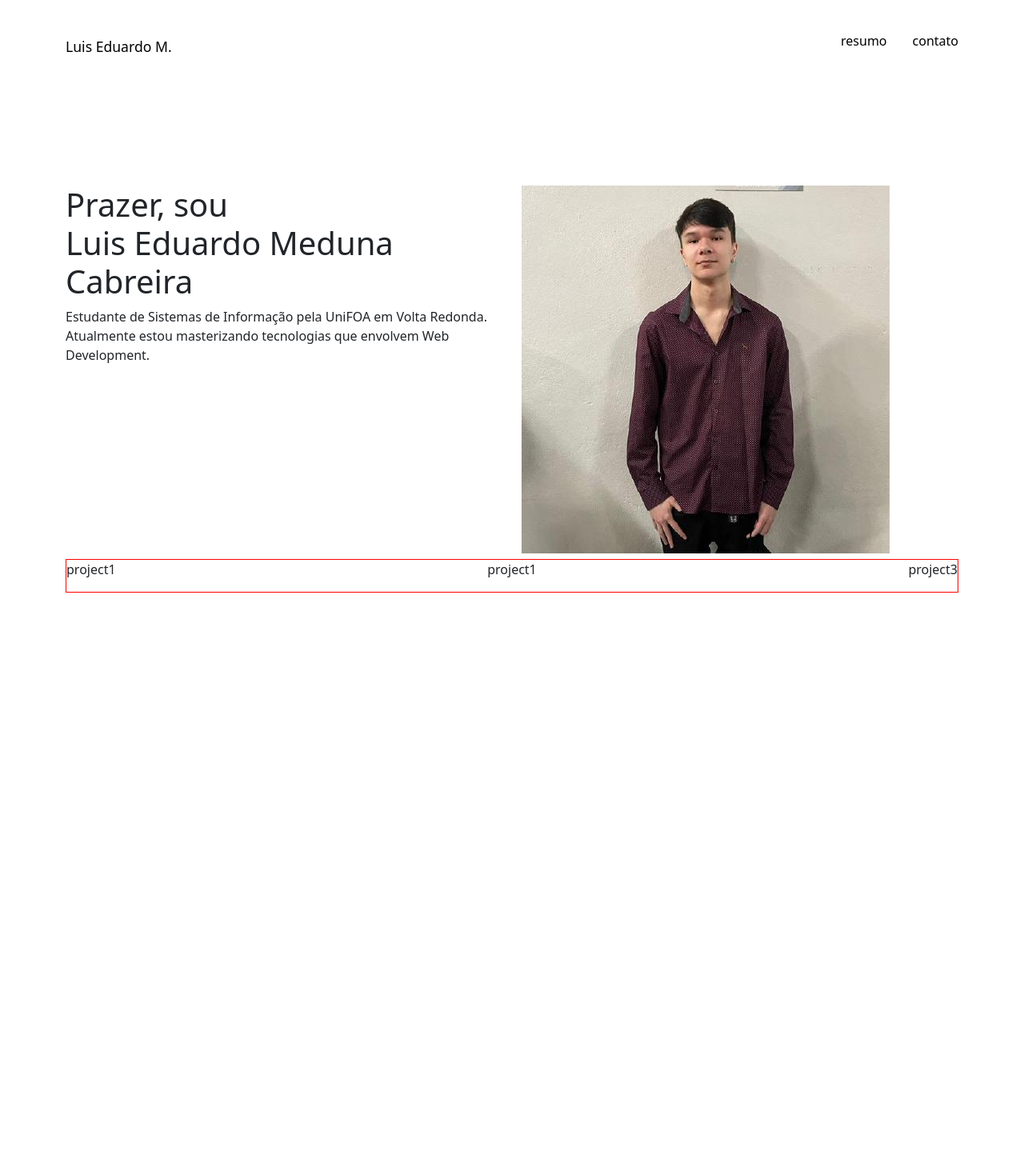
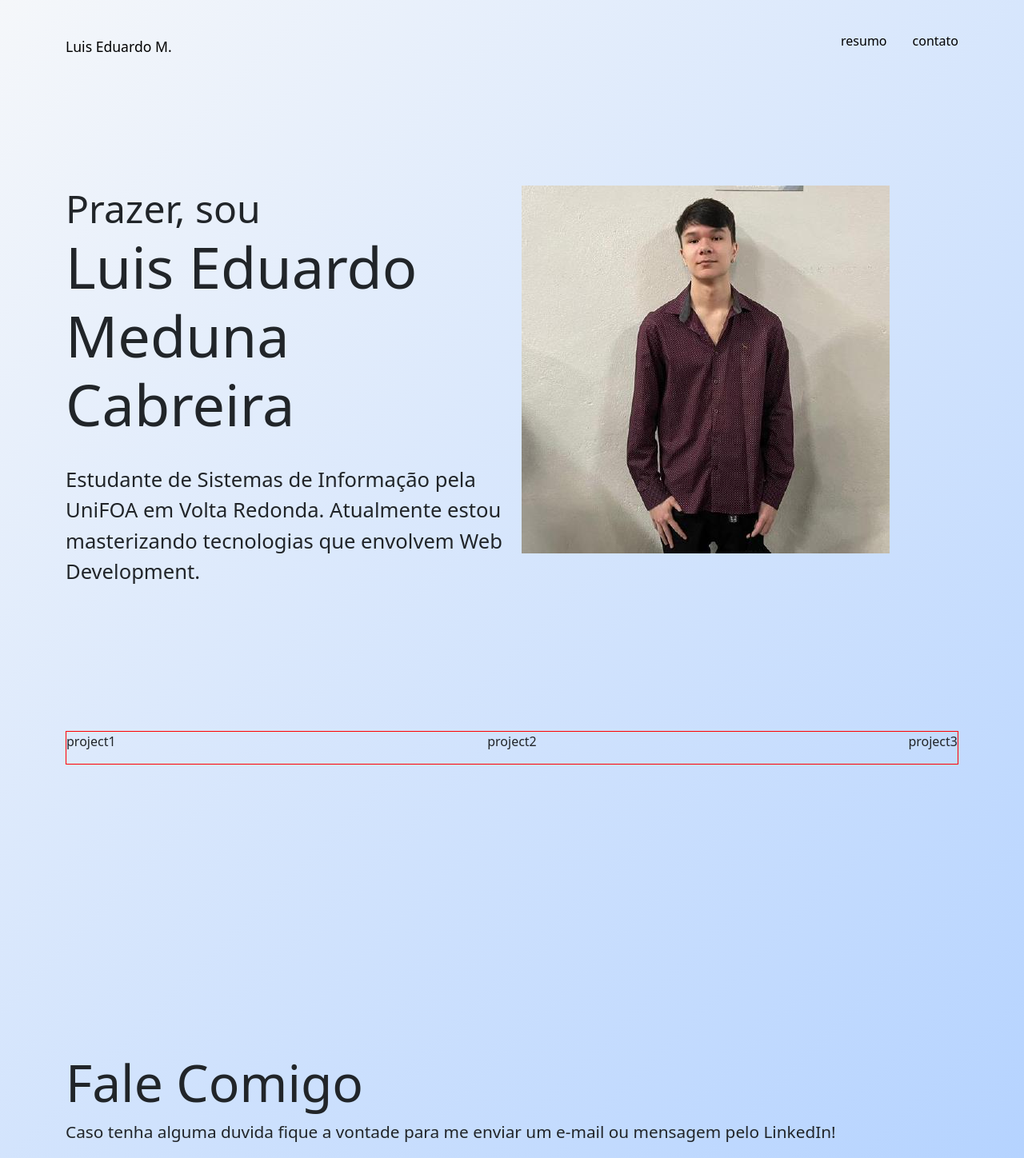
Before and after one commit to LuisEduardo-M/Portfolio, a React (Create React App) app: page / in a window 1280 px wide. Shown: the whole page at 80% size. Before the commit the page ends 800 px from the top, so only its background shows below. Built offline with nearby package versions, Linux system fonts and the light colour scheme.

Commit message:
css changes + contact

```diff
--- a/src/App.css
+++ b/src/App.css
@@ -2,10 +2,8 @@
 @import url('https://fonts.googleapis.com/css2?family=Roboto:wght@100;400&display=swap');
 
 body, html {
+  background-image: linear-gradient(135deg, #f5f7fa 0%, #b5d3ff 100%);
   scroll-behavior: smooth;
   margin: 0;
   padding: 0;
-    font-family: 'Roboto', sans-serif;
-    -moz-osx-font-smoothing: grayscale;
-    -webkit-font-smoothing: antialiased;
 }
--- a/src/App.js
+++ b/src/App.js
@@ -3,6 +3,7 @@ import Header from './components/Header/Header';
 import Home from './components/Home/Home';
 import Projects from './components/Projects/Projects';
 import 'bootstrap/dist/css/bootstrap.min.css';
+import Contact from './components/Contact/Contact';
 
 function App() {
   return (
@@ -10,6 +11,7 @@ function App() {
       <Header />
       <Home />
       <Projects />
+      <Contact />
     </>
   );
 }
--- /dev/null
+++ b/src/components/Contact/Contact.js
@@ -0,0 +1,22 @@
+import React from "react";
+import styles from './Contact.module.css';
+
+const Contact = () => {
+    return (
+        <div className={styles.contact_container}>
+            <div className="container">
+                <div className="row">
+                    <div className="col">
+                        <h1 className="display-3">Fale Comigo</h1>
+                    </div>
+
+                    <div>
+                        <p>Caso tenha alguma duvida fique a vontade para me enviar um e-mail ou mensagem pelo LinkedIn!</p>
+                    </div>
+                </div>
+            </div>
+        </div>
+    );
+};
+
+export default Contact;
--- /dev/null
+++ b/src/components/Contact/Contact.module.css
@@ -0,0 +1,7 @@
+.contact_container {
+    margin-top: 22.5rem;
+}
+
+.contact_container p {
+    font-size: 1.3rem;
+}
--- a/src/components/Home/Home.js
+++ b/src/components/Home/Home.js
@@ -8,16 +8,15 @@ const Home = () => {
                 <div className='row'>
                     <div className='col-md-6'>
 
-                        <h1>
+                        <h1 className="display-5">
                             Prazer, sou<br />
-                            <span>Luis Eduardo Meduna Cabreira</span>
-                        </h1>
+                            <span className="display-2">Luis Eduardo Meduna Cabreira</span>
+                        </h1><br />
 
-                        <p>Estudante de Sistemas de Informação pela UniFOA em Volta Redonda. Atualmente estou masterizando tecnologias que envolvem Web Development.</p>
+                        <p className='lead'>Estudante de Sistemas de Informação pela UniFOA em Volta Redonda. Atualmente estou masterizando tecnologias que envolvem Web Development.</p>
                     </div>
 
                     <div className='col-md-6'>
-
                         <div className={styles.image_container}>
                             <img className='img-fluid' src='./profile.jpg' alt="Profile" />
                         </div>
--- a/src/components/Home/Home.module.css
+++ b/src/components/Home/Home.module.css
@@ -1,11 +1,11 @@
 .home_container {
+    display: flex;
     flex-direction: row;
-    justify-content: space-between;
+    /* justify-content: space-between; */
     position: relative;
     top: 11rem;
 }
 
-.image_container {
-    text-align: end;
-    position: absolute;
+.home_container p {
+    font-size: 1.6rem;
 }
--- a/src/components/Projects/Projects.js
+++ b/src/components/Projects/Projects.js
@@ -8,19 +8,19 @@ const Projects = () => {
                 <div className={styles.projects_grid}>
 
                     <div className="row">
-                        <div className="col-md-4 col-sm-6">
+                        <div className="col col-md-4 ">
                             <p>project1</p>
                         </div>
                     </div>
 
                     <div className="row">
-                        <div className="col-md-4 col-sm-6">
-                            <p>project1</p>
+                        <div className="col col-md-4">
+                            <p>project2</p>
                         </div>
                     </div>
 
                     <div className="row">
-                        <div className="col-md-4 col">
+                        <div className="col col-md-4">
                             <p>project3</p>
                         </div>
                     </div>
--- a/src/components/Projects/Projects.module.css
+++ b/src/components/Projects/Projects.module.css
@@ -1,5 +1,5 @@
 .projects_container {
-    margin-top: 25.2rem;
+    margin-top: 21.2rem;
 }
 
 .projects_grid {
```
